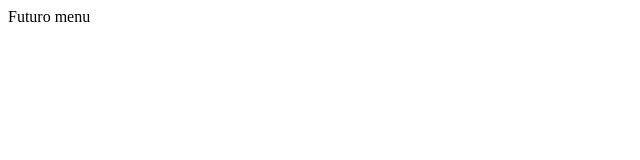
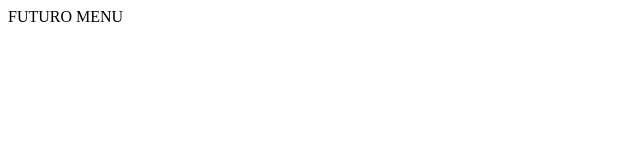
Before and after one commit to biofa09/FabioParedes, a plain HTML site: page Index.html in a window 1280 px wide. Shown: the full height of the page, 0-640 px from the left. Drawn offline with Linux system fonts and the light colour scheme.

Commit message:
Update Index.html

```diff
--- a/Index.html
+++ b/Index.html
@@ -4,5 +4,5 @@
 INDEX
 </title>
 </head>
-Futuro menu
+FUTURO MENU
 </html>
```
